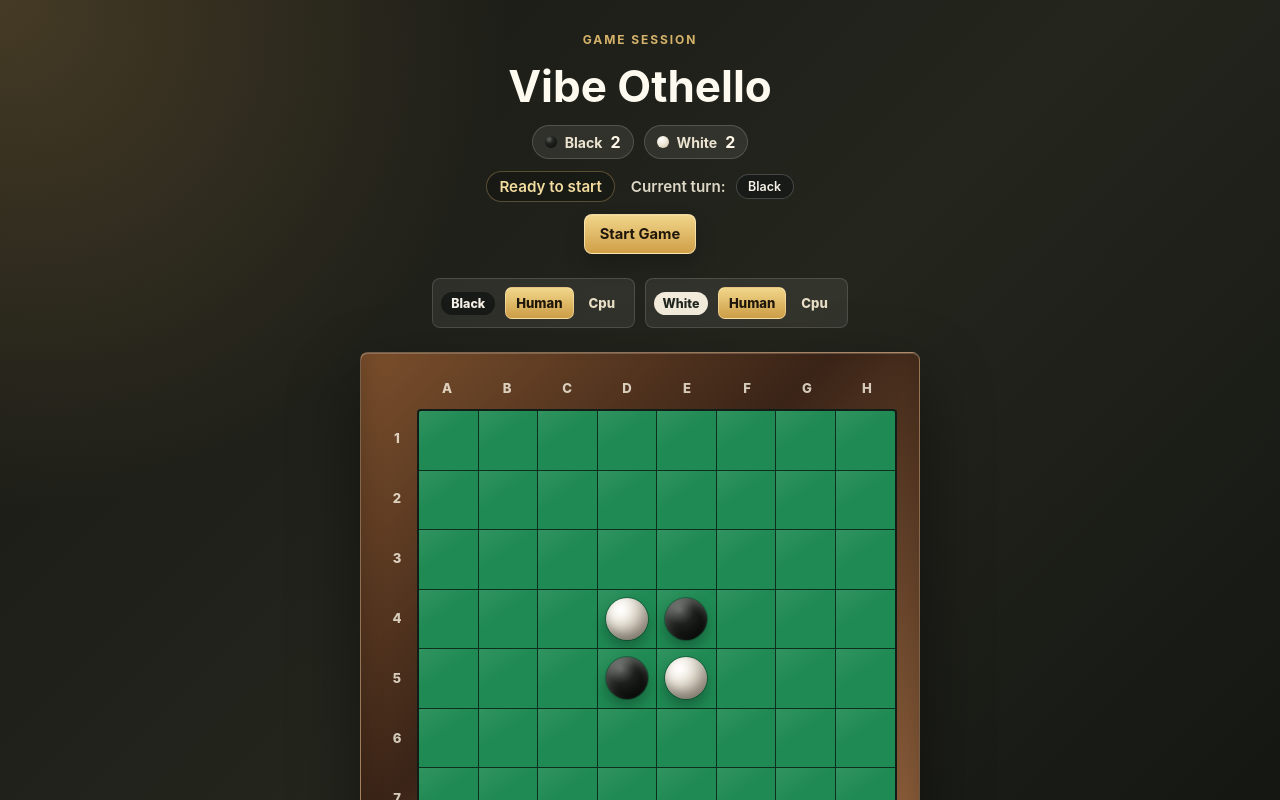
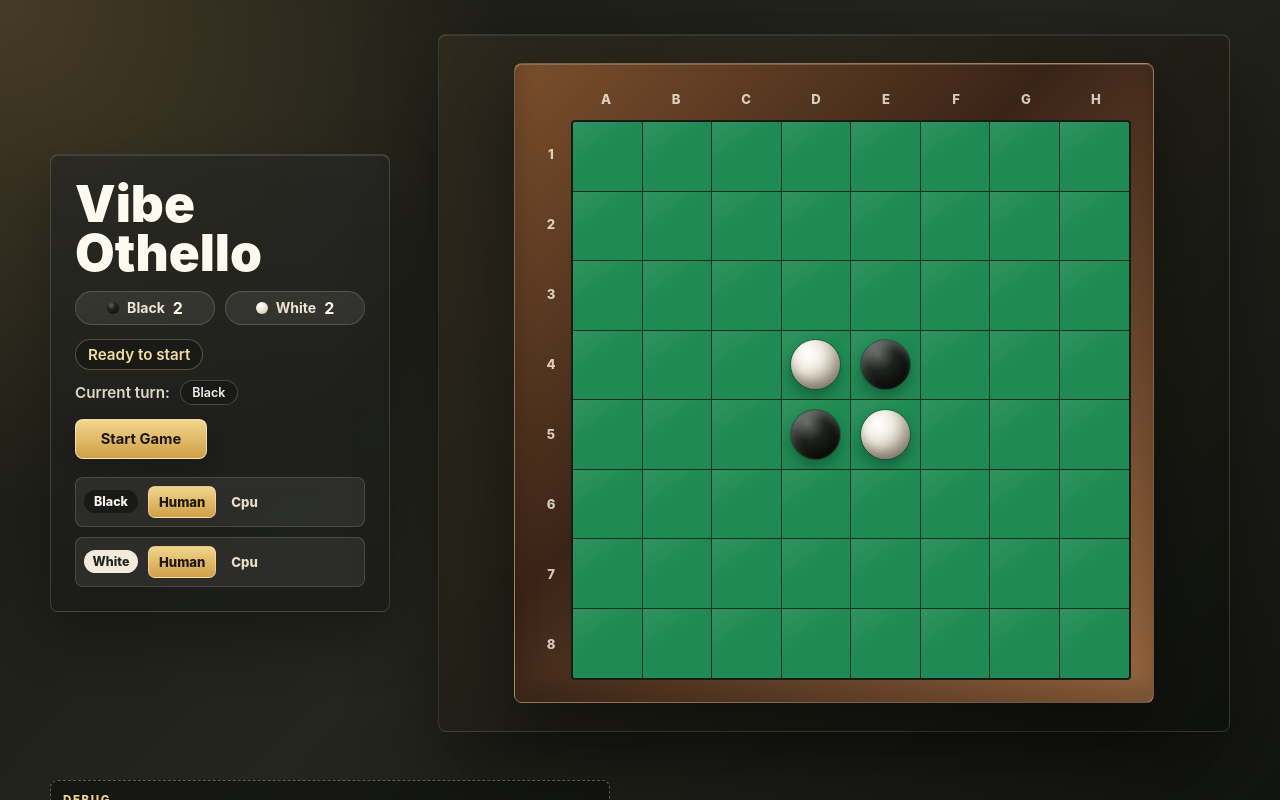
Before and after one commit to westzaki/vibe-othello, a React (Vite) app: page / in a window 1280 px wide. Shown: the top 800 px of the page. Built offline with nearby package versions, Linux system fonts and the light colour scheme.

Commit message:
Refine game table layout

```diff
--- a/src/App.tsx
+++ b/src/App.tsx
@@ -19,6 +19,7 @@ export default function App() {
   return (
     <main className="app">
       <section className="game-shell" aria-labelledby="game-title">
+        <aside className="game-sidebar" aria-label="Game controls and status">
           <GameHeader
             currentDisc={game.currentDisc}
             discCounts={game.discCounts}
@@ -37,7 +38,9 @@ export default function App() {
             onPlayerTypeChange={game.setPlayerType}
             players={game.players}
           />
+        </aside>
 
+        <div className="game-table">
           <Board
             board={game.board}
             currentDisc={game.currentDisc}
@@ -47,6 +50,7 @@ export default function App() {
             legalMoves={game.canHumanPlay ? game.legalMoves : []}
             onSquareClick={game.placeCurrentDisc}
           />
+        </div>
 
         {DevDebugPanel !== null && (
           <Suspense fallback={null}>
--- a/src/components/GameHeader.tsx
+++ b/src/components/GameHeader.tsx
@@ -26,7 +26,6 @@ export function GameHeader({
 }: GameHeaderProps) {
   return (
     <div className="game-heading">
-      <p className="eyebrow">Game Session</p>
       <h1 id="game-title">Vibe Othello</h1>
       <div className="score-row" aria-label="Current score">
         <span className="score-chip score-chip--black">
--- a/src/debug/debug.css
+++ b/src/debug/debug.css
@@ -1,5 +1,6 @@
 .debug-panel {
   display: grid;
+  grid-column: 1 / -1;
   gap: 10px;
   width: min(100%, 560px);
   border: 1px dashed rgba(255, 238, 194, 0.32);
--- a/src/index.css
+++ b/src/index.css
@@ -24,7 +24,7 @@ body {
   display: grid;
   min-height: 100vh;
   place-items: center;
-  padding: 32px 20px;
+  padding: clamp(18px, 3vw, 34px);
   background:
     radial-gradient(
       circle at top left,
@@ -36,16 +36,56 @@ body {
 
 .game-shell {
   display: grid;
-  gap: 24px;
+  align-items: center;
+  width: min(100%, 1180px);
+  grid-template-columns: minmax(280px, 340px) minmax(0, 1fr);
+  gap: clamp(22px, 4vw, 48px);
+}
+
+.game-sidebar {
+  display: grid;
+  align-content: center;
+  gap: 18px;
+  width: 100%;
+  border: 1px solid rgba(255, 244, 214, 0.15);
+  border-radius: 8px;
+  padding: clamp(16px, 2.4vw, 24px);
+  background:
+    linear-gradient(
+      180deg,
+      rgba(255, 255, 255, 0.075),
+      rgba(255, 255, 255, 0.035)
+    ),
+    rgba(14, 16, 13, 0.72);
+  box-shadow:
+    inset 0 1px 0 rgba(255, 255, 255, 0.12),
+    0 24px 58px rgba(0, 0, 0, 0.28);
+}
+
+.game-table {
+  display: grid;
+  width: 100%;
   justify-items: center;
-  width: min(100%, 720px);
+  border: 1px solid rgba(255, 244, 214, 0.12);
+  border-radius: 8px;
+  padding: clamp(14px, 2.5vw, 28px);
+  background:
+    radial-gradient(
+      circle at 50% 45%,
+      rgba(240, 200, 107, 0.11),
+      transparent 22rem
+    ),
+    linear-gradient(135deg, rgba(53, 45, 32, 0.68), rgba(13, 16, 12, 0.72));
+  box-shadow:
+    0 34px 80px rgba(0, 0, 0, 0.38),
+    inset 0 1px 0 rgba(255, 255, 255, 0.09);
 }
 
 .game-heading {
   display: grid;
-  gap: 12px;
-  justify-items: center;
-  text-align: center;
+  gap: 14px;
+  justify-items: stretch;
+  text-align: left;
 }
 
 .eyebrow {
@@ -60,24 +100,23 @@ body {
 h1 {
   margin: 0;
   color: #fffaf0;
-  font-size: 2.75rem;
-  font-weight: 700;
+  font-size: clamp(2rem, 4vw, 3.4rem);
+  font-weight: 900;
   letter-spacing: 0;
+  line-height: 0.95;
 }
 
 .game-status-row {
   display: flex;
   align-items: center;
   flex-wrap: wrap;
-  justify-content: center;
+  justify-content: flex-start;
   gap: 10px 16px;
 }
 
 .score-row {
-  display: flex;
-  align-items: center;
-  flex-wrap: wrap;
-  justify-content: center;
+  display: grid;
+  grid-template-columns: repeat(2, minmax(0, 1fr));
   gap: 10px;
 }
 
@@ -85,7 +124,7 @@ h1 {
   display: inline-flex;
   align-items: center;
   gap: 8px;
-  min-width: 92px;
+  min-width: 0;
   justify-content: center;
   border: 1px solid rgba(255, 255, 255, 0.16);
   border-radius: 999px;
@@ -193,12 +232,12 @@ h1 {
 .game-actions {
   display: flex;
   flex-wrap: wrap;
-  justify-content: center;
+  justify-content: flex-start;
   gap: 10px;
 }
 
 .game-action {
-  min-width: 112px;
+  min-width: 132px;
   border: 1px solid rgba(255, 255, 255, 0.18);
   border-radius: 8px;
   padding: 10px 14px;
@@ -400,10 +439,10 @@ h1 {
 }
 
 .player-controls {
-  display: flex;
-  width: min(100%, 560px);
-  flex-wrap: wrap;
-  justify-content: center;
+  display: grid;
+  width: 100%;
+  grid-template-columns: 1fr;
+  align-items: start;
   gap: 10px;
 }
 
@@ -450,7 +489,8 @@ h1 {
 
 .player-control__options--levels {
   width: 100%;
-  justify-content: flex-end;
+  flex-wrap: wrap;
+  justify-content: flex-start;
 }
 
 .player-control__option {
@@ -495,7 +535,7 @@ h1 {
 }
 
 .board-frame {
-  width: min(84vw, 560px);
+  width: min(100%, 640px);
   padding: clamp(12px, 2.8vw, 22px);
   border: 1px solid rgba(255, 244, 214, 0.24);
   border-radius: 8px;
@@ -727,6 +767,30 @@ h1 {
     padding: 24px 14px;
   }
 
+  .game-shell {
+    grid-template-columns: 1fr;
+    gap: 16px;
+  }
+
+  .game-sidebar {
+    order: 2;
+    padding: 14px;
+  }
+
+  .game-table {
+    order: 1;
+    padding: 10px;
+  }
+
+  .game-heading {
+    text-align: center;
+  }
+
+  .game-status-row,
+  .game-actions {
+    justify-content: center;
+  }
+
   h1 {
     font-size: 2rem;
   }
@@ -735,3 +799,14 @@ h1 {
     width: min(92vw, 560px);
   }
 }
+
+@media (min-width: 521px) and (max-width: 900px) {
+  .game-shell {
+    grid-template-columns: 1fr;
+  }
+
+  .game-sidebar {
+    grid-template-columns: minmax(0, 1fr) minmax(280px, 0.9fr);
+    align-items: start;
+  }
+}
```
Lines whose indentation alone changed are shown as unchanged.
